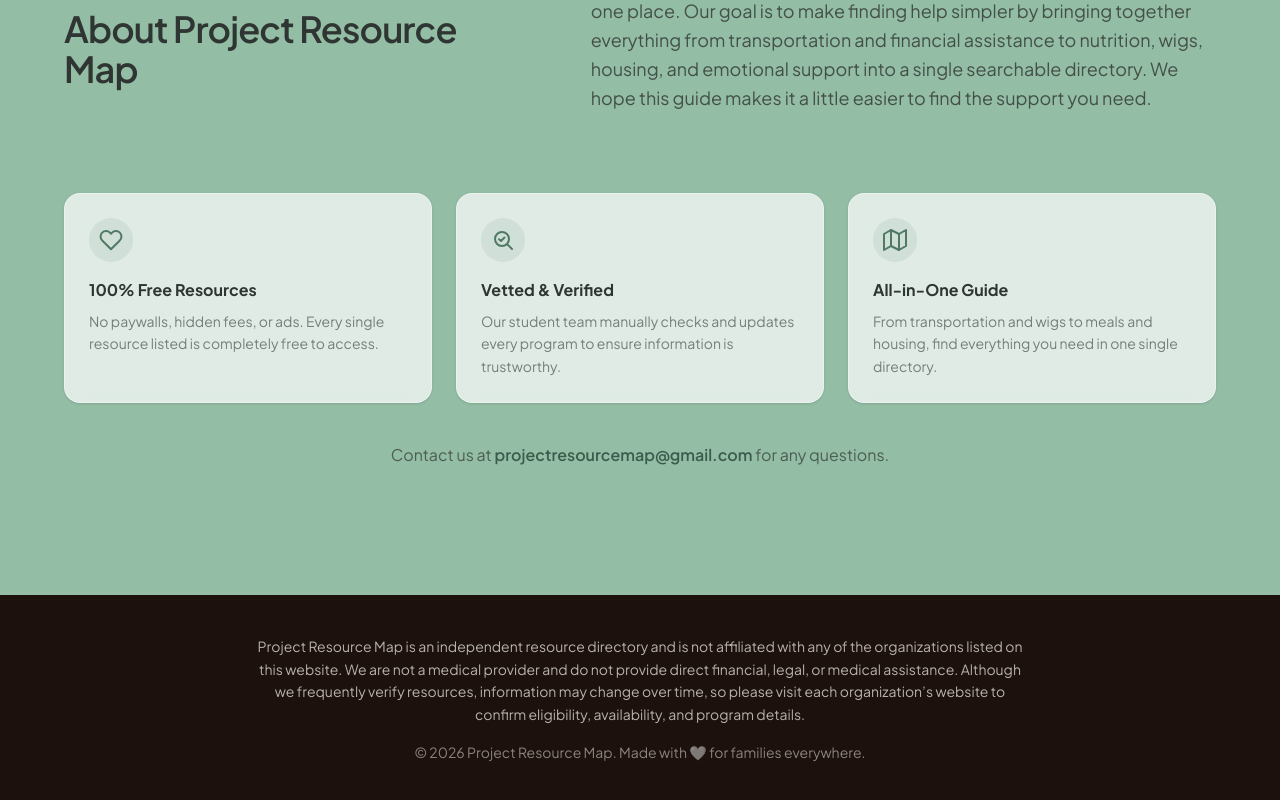
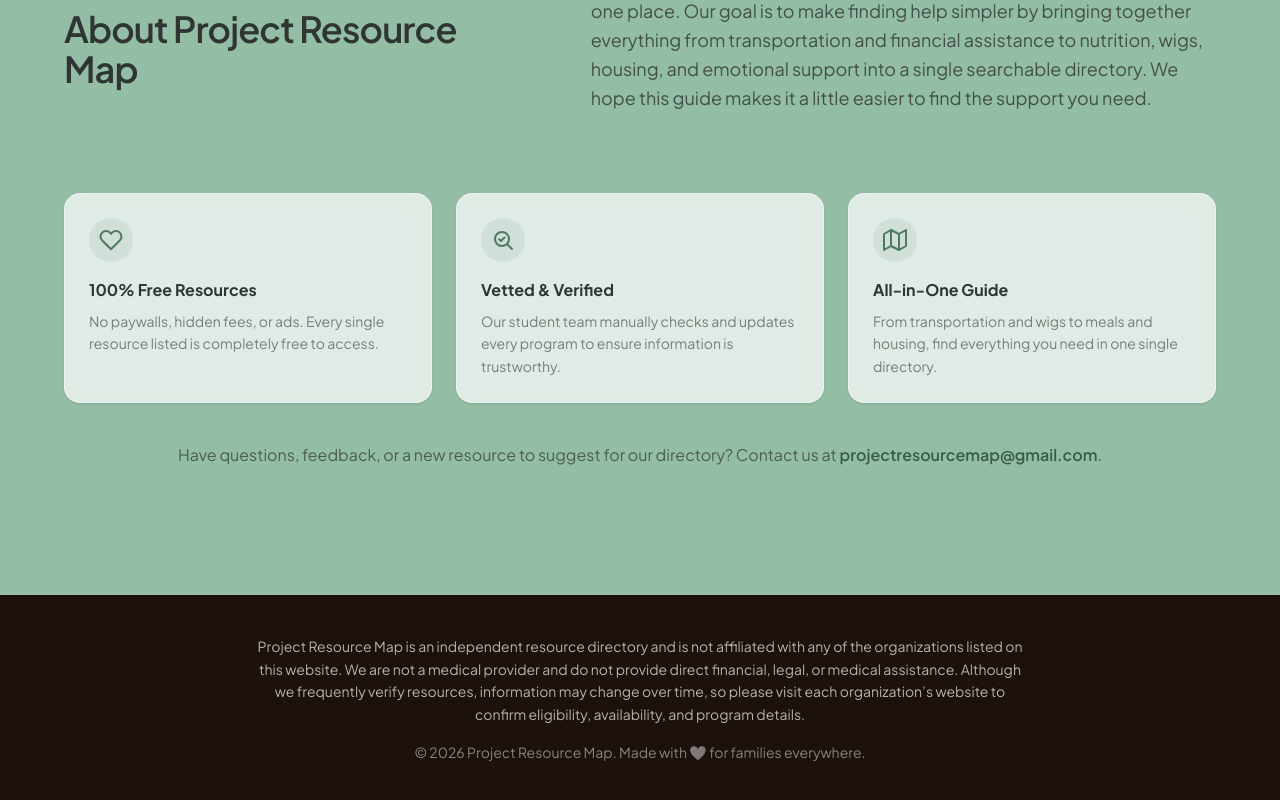
Before and after one commit to poojaudayakumar/cancer-guide, a Next.js app: page / in a window 1280 px wide. Shown: the part 1045-1845 px from the top of the page. Built offline with nearby package versions, Linux system fonts and the light colour scheme.

Commit message:
Update contact text

```diff
--- a/src/app/page.tsx
+++ b/src/app/page.tsx
@@ -157,14 +157,15 @@ export default function Home() {
             </div>
 
             <p className="mt-10 text-center text-base text-foreground/70">
-              Contact us at{" "}
+              Have questions, feedback, or a new resource to suggest for our
+              directory? Contact us at{" "}
               <a
                 href="mailto:projectresourcemap@gmail.com"
                 className="font-semibold text-eucalyptus-dark underline-offset-2 hover:underline"
               >
                 projectresourcemap@gmail.com
-              </a>{" "}
-              for any questions.
+              </a>
+              .
             </p>
           </div>
         </motion.section>
```
